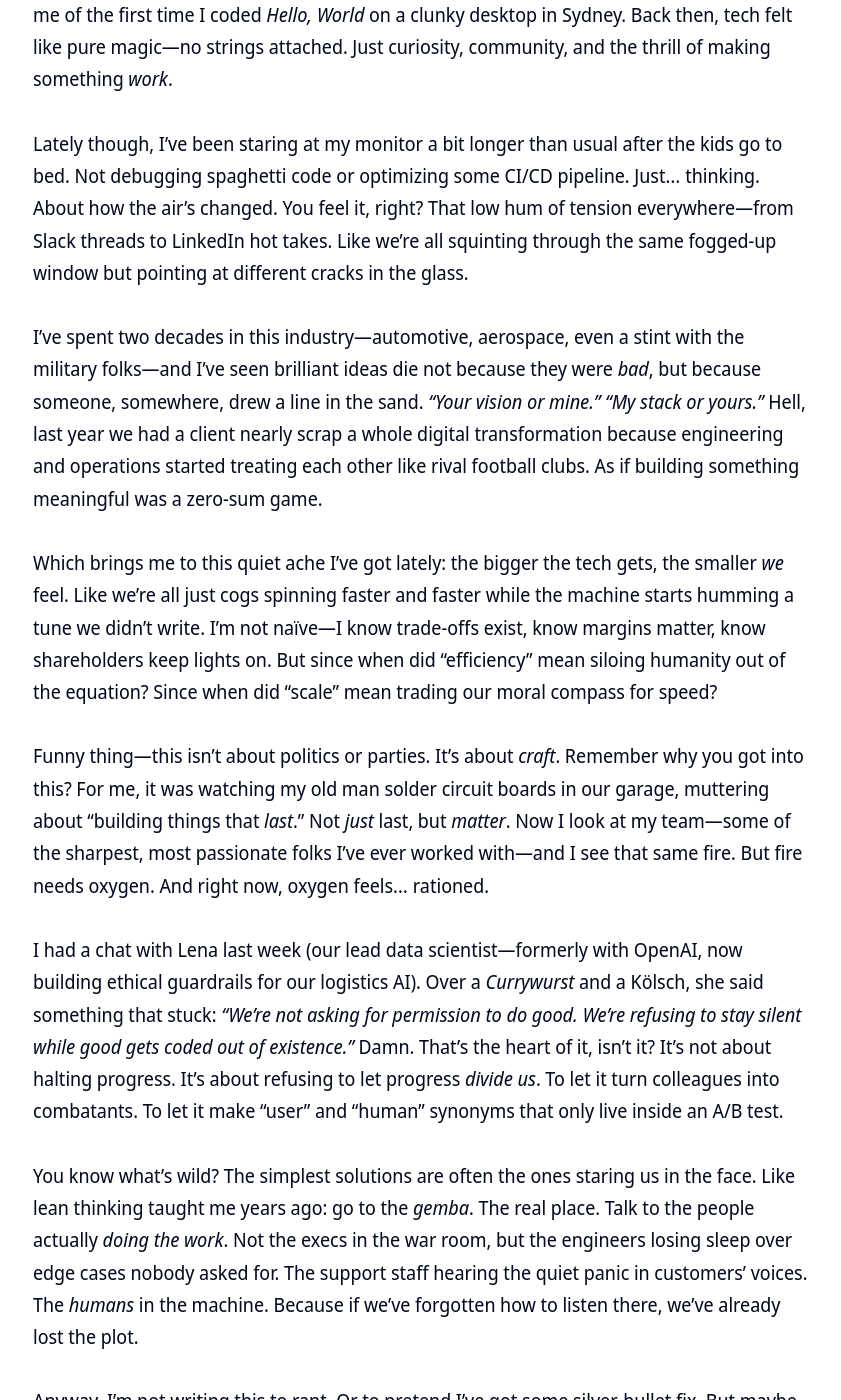
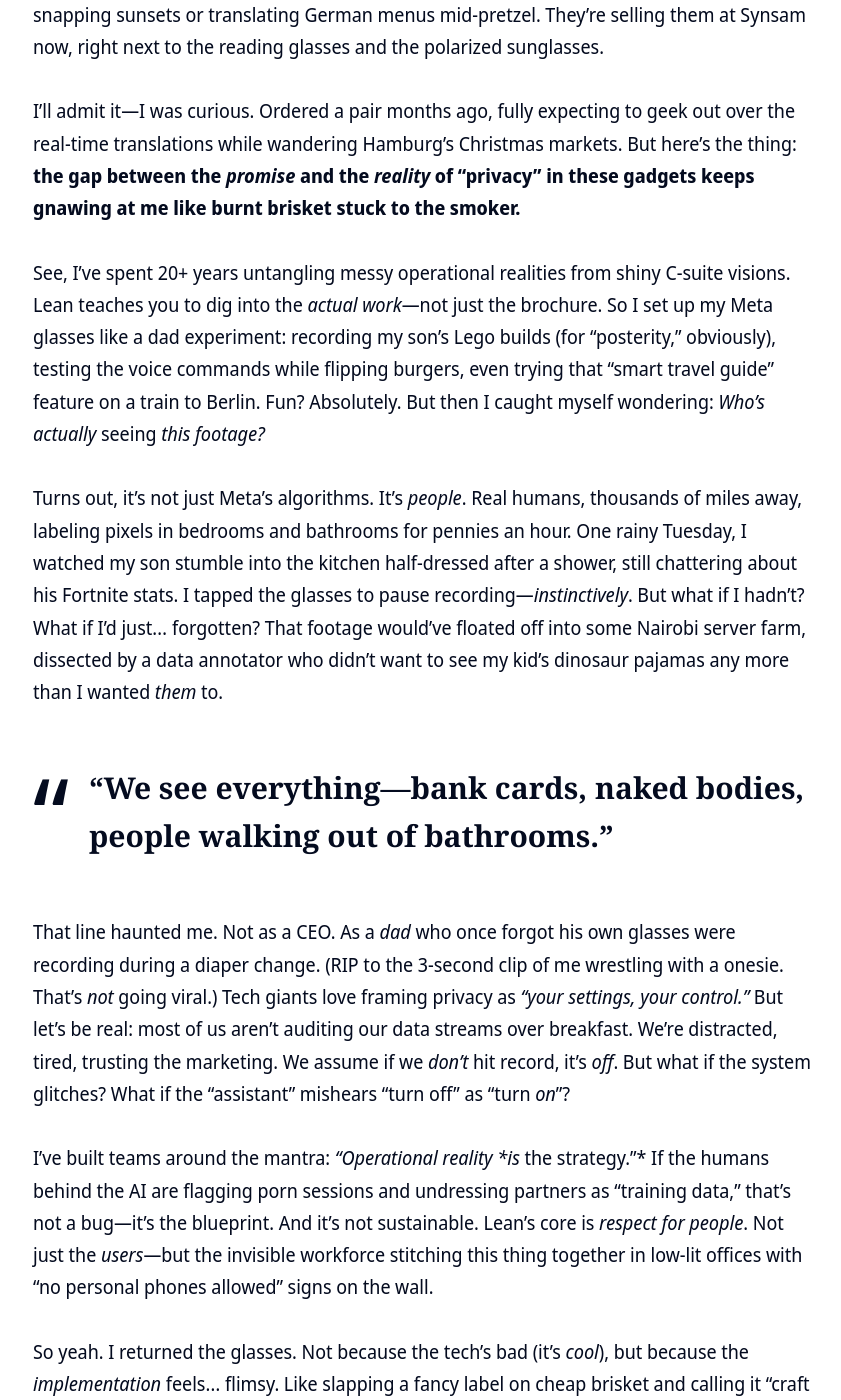
Before and after one commit to clintjb/clintjb.github.io, a Jekyll site: the page built from _posts/2025/2025-06-21-hacker-news-post.md, in a window 1280 px wide and 1400 px high, scrolled down 1332 px. Shown: the whole window, without its empty margins (217-1058 px from the left). Built offline with Jekyll 4.4.1, drawn with Linux system fonts in a browser that asks for light colours; nearby versions of some CDN libraries; some of the changed text lies outside the part shown.

Commit message:
Updated Weekly Post

```diff
--- a/_posts/2025/2025-06-21-hacker-news-post.md
+++ b/_posts/2025/2025-06-21-hacker-news-post.md
@@ -11,31 +11,30 @@ image: '/images/posts/2025/weekly.jpg'
 ---
 ![](/images/posts/2025/weekly.jpg)
 
-_⚠️ **THIS POST IS GENERATED WITH LLMs**: This post is newly generated a few times a week based on trending articles from hacker news. It takes the tone of my writing style, takes the topic from Hacker News - throws in some LLM magic and generates this post. Please be aware I don't read what gets generated here - it means I may agree, I may not - its a crap shoot - its not meant to be an opinion piece but merely [an experiment](https://github.com/clintjb/Weekly-Post) with the services from [OpenRouter](https://openrouter.ai) - last updated Sunday 01 March 2026_
+_⚠️ **THIS POST IS GENERATED WITH LLMs**: This post is newly generated a few times a week based on trending articles from hacker news. It takes the tone of my writing style, takes the topic from Hacker News - throws in some LLM magic and generates this post. Please be aware I don't read what gets generated here - it means I may agree, I may not - its a crap shoot - its not meant to be an opinion piece but merely [an experiment](https://github.com/clintjb/Weekly-Post) with the services from [OpenRouter](https://openrouter.ai) - last updated Wednesday 04 March 2026_
 
-## Not the Code We Signed Up For
+## When Your Glasses See Too Much
 
-Another Sunday morning here in Hamburg. The *Alster*’s doing its thing outside—grey, drizzly, the kind of weather that makes you glad you’ve got a warm kitchen and a decent coffee stash. My son’s been tinkering with his new Raspberry Pi all week, trying to build a little weather station for his school project. Watching him wrestle with Python libraries? Reminds me of the first time I coded *Hello, World* on a clunky desktop in Sydney. Back then, tech felt like pure magic—no strings attached. Just curiosity, community, and the thrill of making something *work*.
+*Well, here we are again*—sitting at the kitchen counter with a lukewarm coffee, staring at my phone while my youngest debates whether BBQ sauce counts as a vegetable. (It does, in our house. Don’t @ me.) Lately, I’ve been thinking about those new Meta smart glasses everyone’s buzzing over. You know the ones: sleek, voice-controlled, *totally* hands-free for snapping sunsets or translating German menus mid-pretzel. They’re selling them at Synsam now, right next to the reading glasses and the polarized sunglasses.
 
-Lately though, I’ve been staring at my monitor a bit longer than usual after the kids go to bed. Not debugging spaghetti code or optimizing some CI/CD pipeline. Just… thinking. About how the air’s changed. You feel it, right? That low hum of tension everywhere—from Slack threads to LinkedIn hot takes. Like we’re all squinting through the same fogged-up window but pointing at different cracks in the glass.
+I’ll admit it—I was curious. Ordered a pair months ago, fully expecting to geek out over the real-time translations while wandering Hamburg’s Christmas markets. But here’s the thing: **the gap between the *promise* and the *reality* of "privacy" in these gadgets keeps gnawing at me like burnt brisket stuck to the smoker.**
 
-I’ve spent two decades in this industry—automotive, aerospace, even a stint with the military folks—and I’ve seen brilliant ideas die not because they were *bad*, but because someone, somewhere, drew a line in the sand. *"Your vision or mine."* *"My stack or yours."* Hell, last year we had a client nearly scrap a whole digital transformation because engineering and operations started treating each other like rival football clubs. As if building something meaningful was a zero-sum game.
+See, I’ve spent 20+ years untangling messy operational realities from shiny C-suite visions. Lean teaches you to dig into the *actual work*—not just the brochure. So I set up my Meta glasses like a dad experiment: recording my son’s Lego builds (for "posterity," obviously), testing the voice commands while flipping burgers, even trying that "smart travel guide" feature on a train to Berlin. Fun? Absolutely. But then I caught myself wondering: *Who’s actually* seeing *this footage?*
 
-Which brings me to this quiet ache I’ve got lately: the bigger the tech gets, the smaller *we* feel. Like we’re all just cogs spinning faster and faster while the machine starts humming a tune we didn’t write. I’m not naïve—I know trade-offs exist, know margins matter, know shareholders keep lights on. But since when did "efficiency" mean siloing humanity out of the equation? Since when did "scale" mean trading our moral compass for speed?
+Turns out, it’s not just Meta’s algorithms. It’s *people*. Real humans, thousands of miles away, labeling pixels in bedrooms and bathrooms for pennies an hour. One rainy Tuesday, I watched my son stumble into the kitchen half-dressed after a shower, still chattering about his Fortnite stats. I tapped the glasses to pause recording—*instinctively*. But what if I hadn’t? What if I’d just… forgotten? That footage would’ve floated off into some Nairobi server farm, dissected by a data annotator who didn’t want to see my kid’s dinosaur pajamas any more than I wanted *them* to.
 
-Funny thing—this isn’t about politics or parties. It’s about *craft*. Remember why you got into this? For me, it was watching my old man solder circuit boards in our garage, muttering about "building things that *last*." Not *just* last, but *matter*. Now I look at my team—some of the sharpest, most passionate folks I’ve ever worked with—and I see that same fire. But fire needs oxygen. And right now, oxygen feels… rationed.
+> "We see everything—bank cards, naked bodies, people walking out of bathrooms."
 
-I had a chat with Lena last week (our lead data scientist—formerly with OpenAI, now building ethical guardrails for our logistics AI). Over a *Currywurst* and a Kölsch, she said something that stuck: *"We’re not asking for permission to do good. We’re refusing to stay silent while good gets coded out of existence."* Damn. That’s the heart of it, isn’t it? It’s not about halting progress. It’s about refusing to let progress *divide us*. To let it turn colleagues into combatants. To let it make "user" and "human" synonyms that only live inside an A/B test.
+That line haunted me. Not as a CEO. As a *dad* who once forgot his own glasses were recording during a diaper change. (RIP to the 3-second clip of me wrestling with a onesie. That’s *not* going viral.) Tech giants love framing privacy as *"your settings, your control."* But let’s be real: most of us aren’t auditing our data streams over breakfast. We’re distracted, tired, trusting the marketing. We assume if we *don’t* hit record, it’s *off*. But what if the system glitches? What if the "assistant" mishears "turn off" as "turn *on*"?
 
-You know what’s wild? The simplest solutions are often the ones staring us in the face. Like lean thinking taught me years ago: go to the *gemba*. The real place. Talk to the people actually *doing the work*. Not the execs in the war room, but the engineers losing sleep over edge cases nobody asked for. The support staff hearing the quiet panic in customers’ voices. The *humans* in the machine. Because if we’ve forgotten how to listen there, we’ve already lost the plot.
+I’ve built teams around the mantra: *"Operational reality *is* the strategy."* If the humans behind the AI are flagging porn sessions and undressing partners as "training data," that’s not a bug—it’s the blueprint. And it’s not sustainable. Lean’s core is *respect for people*. Not just the *users*—but the invisible workforce stitching this thing together in low-lit offices with "no personal phones allowed" signs on the wall.
 
-Anyway. I’m not writing this to rant. Or to pretend I’ve got some silver-bullet fix. But maybe—*just maybe*—we can start small. Like that BBQ project my son and I did last month (yes, it involved GitHub Actions and a temperature sensor duct-taped to the grill—don’t ask). Point is: we built something *together*. Messy. Imperfect. But *unified*. No tribal flags. No "my framework, your framework." Just two humans solving a problem with smoke, patience, and a decent bottle of Shiraz.
+So yeah. I returned the glasses. Not because the tech’s bad (it’s *cool*), but because the *implementation* feels… flimsy. Like slapping a fancy label on cheap brisket and calling it "craft smoked." Real innovation respects the whole chain—the cook, the eater, and the poor guy scrubbing the grease trap.
 
-So here’s my ask: next time you’re tempted to dig your heels in over some ideological trench… pause. Breathe. Remember the kid who first fell in love with making things *work*. Then ask: *Is this the code we signed up for?*
+Last night, I taught my son to code a simple Python script that blurs his face in home videos. We used GitHub Actions (naturally), and he named the project *"Dad Stop Recording Me Plz."* Over burnt burgers and laughter, he asked: *"But why would anyone *want* to see us change clothes, Dad?"*
 
-Because if it isn’t? Let’s rewrite it. Together.
+Exactly.
 
-*[Sips lukewarm coffee, stares at the rain for a beat, then grins]*
-...Right. Better go rescue that weather station before my son tries to "optimize" the humidity sensor with Lego. Some fires you *want* to put out.
+If I’m going to strap cameras to my face, I need to know the humans behind the curtain aren’t drowning in other people’s underwear drawers. Until then? I’ll stick to my phone. And maybe sneak a peek at that BBQ jerky recipe again. Some things *should* stay raw.
 
-*P.S. Still hunting for that perfect chili recipe where the meat sings, not screams. If you’ve got a tip—especially how to stop my dehydrator from smelling like a campfire for days—drop a line. I’ll owe you a beer (or three).* 🌶️
+*taco emoji*
```
Also changed, not shown: images/posts/2025/weekly.jpg.
